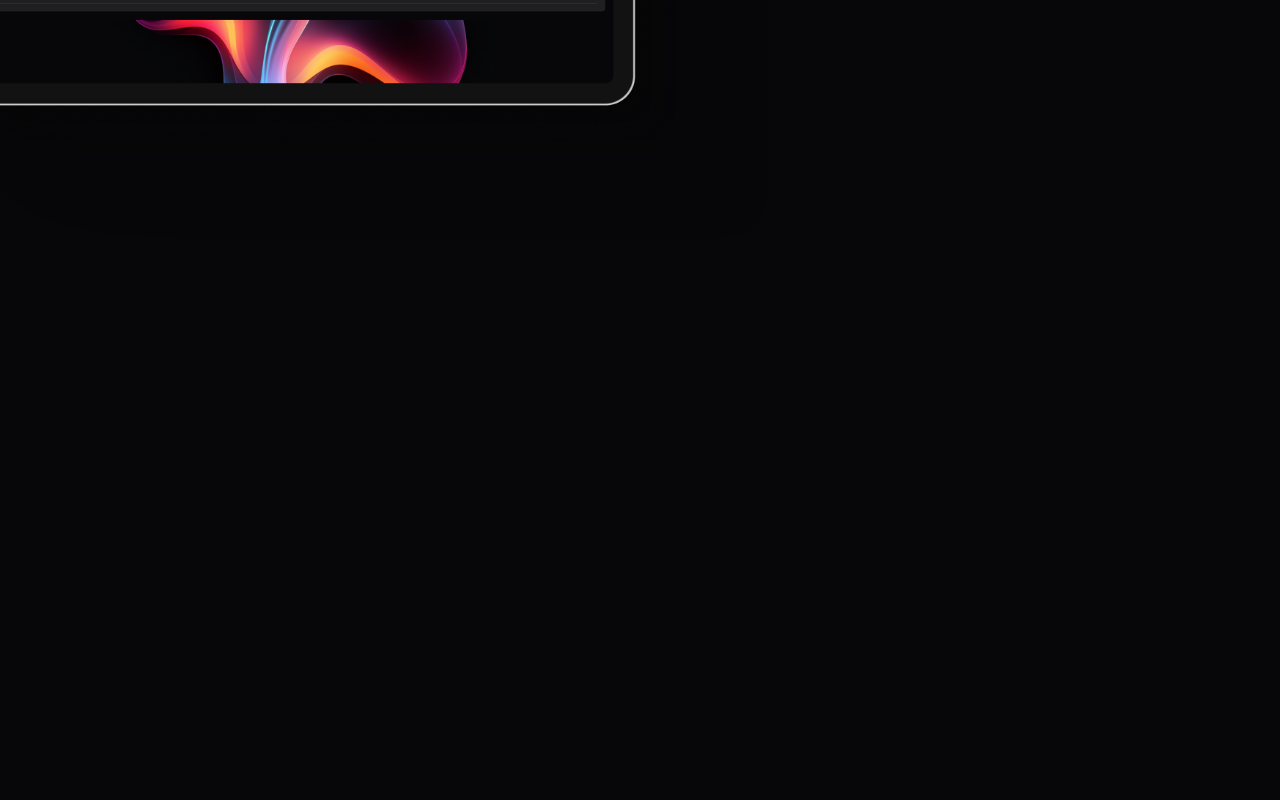
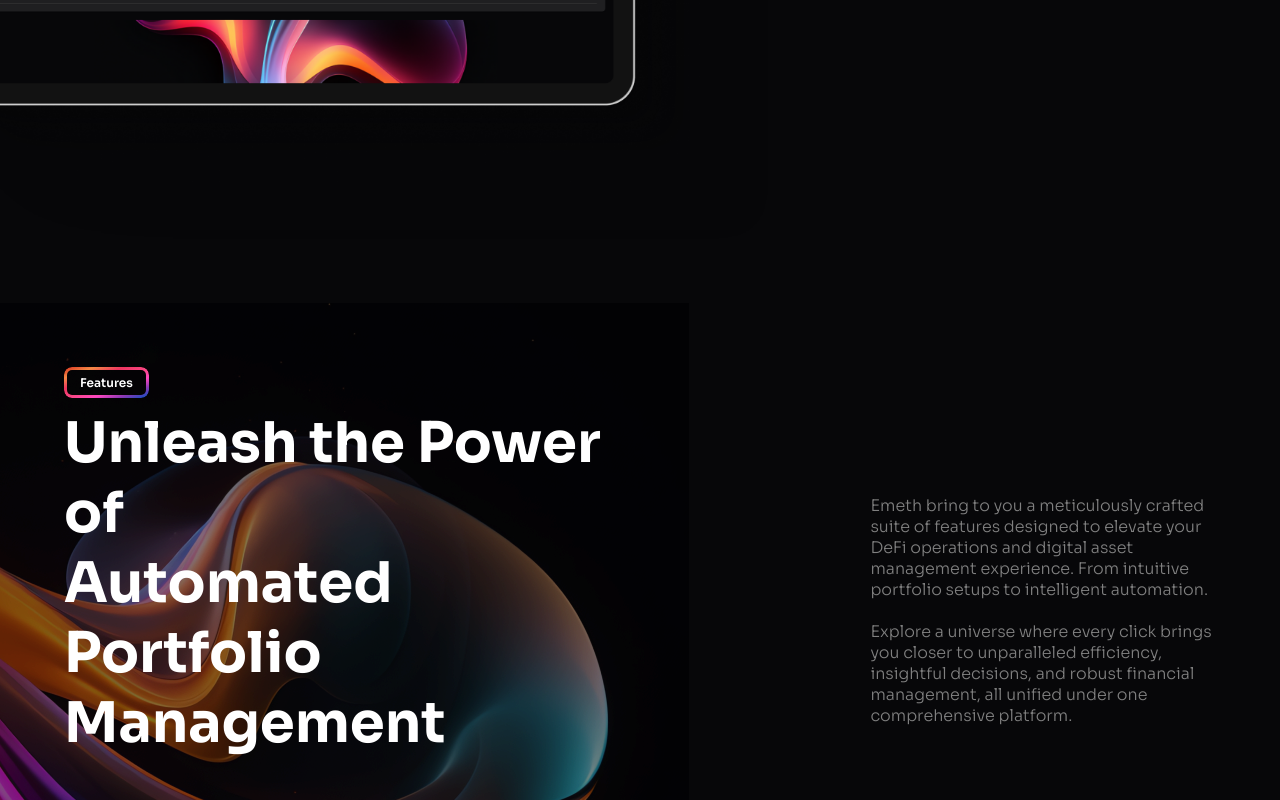
Before and after one commit to michalwdowik/e-meth, a React (Vite) app: page / in a window 1280 px wide. Shown: the part 960-1760 px from the top of the page. Before the commit the page ends 1199 px from the top, so only its background shows below. Built offline with nearby package versions, Linux system fonts and the light colour scheme.

Commit message:
Fix Gradient image placement

```diff
--- a/src/Home.tsx
+++ b/src/Home.tsx
@@ -24,7 +24,7 @@ const Home = () => {
             <HomeStyled>
                 {/* <Hero /> */}
                 <IntroSection />
-                {/* <FeaturesSection /> */}
+                <FeaturesSection />
                 {/* <ValuesSection />
                 <OurPartners />
                 <OurMission />
--- a/src/components/FeaturesSection/FeaturesSection.tsx
+++ b/src/components/FeaturesSection/FeaturesSection.tsx
@@ -38,10 +38,9 @@ const FeaturesSectionStyled = styled.div`
     flex-direction: column;
     justify-content: center;
     gap: 10px;
-    background-color: #000000;
-    /* background: url('../src/assets/FeaturesSectionGradient.png') no-repeat left
-        center;
-    background-size: contain; */
+    background-color: transparent;
+    position: relative; // This makes it the positioning context for absolutely positioned children
+    overflow: hidden; // This ensures that the gradient doesn't flow outside the component
 `
 
 const FeaturesSectionHero = styled.div`
@@ -68,9 +67,12 @@ const FeaturesSectionHeroDescription = styled.div`
 
 const GradientOverlay = styled.img`
     position: absolute;
-    top: 50%;
-    transform: translateY(-43%);
-    z-index: 0;
+    top: -168px;
+    left: 0; // Start at the left of the FeaturesSectionStyled
+    background-image: url('../src/assets/FeaturesSectionGradient.png');
+    background-size: contain; // Cover the entire size of the GradientOverlay
+    background-repeat: no-repeat;
+    z-index: -1; // Ensure it's behind all other content
 `
 const FeaturesSection = () => {
     return (
```
